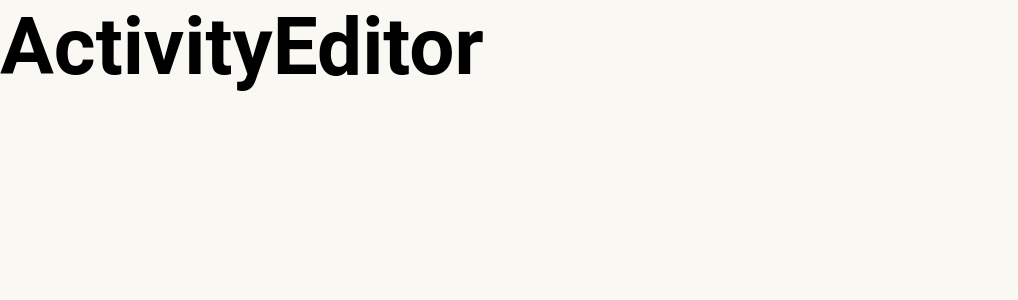
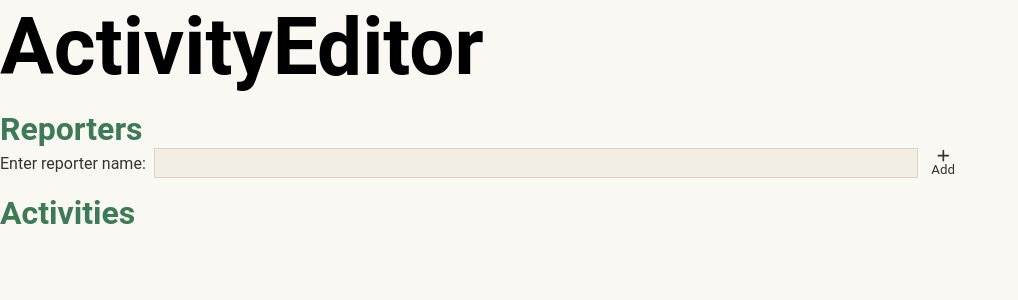
Before and after one commit to asuyer-wpi/cs-509-activity-editor, a Next.js app: page / in a window 1280 px wide. Shown: the top 300 px of the page, without its empty margins (0-1018 px from the left). Built offline with nearby package versions, Linux system fonts and the light colour scheme.

Commit message:
feat: created template for home page

```diff
--- a/package.json
+++ b/package.json
@@ -9,6 +9,11 @@
     "lint": "eslint"
   },
   "dependencies": {
+    "@fortawesome/fontawesome-svg-core": "^7.3.1",
+    "@fortawesome/free-brands-svg-icons": "^7.3.1",
+    "@fortawesome/free-regular-svg-icons": "^7.3.1",
+    "@fortawesome/free-solid-svg-icons": "^7.3.1",
+    "@fortawesome/react-fontawesome": "^3.5.0",
     "next": "16.3.5",
     "react": "19.2.8",
     "react-dom": "19.2.8"
--- a/src/app/globals.css
+++ b/src/app/globals.css
@@ -3,22 +3,6 @@
   margin: 0;
   padding: 0;
   font-family: Roboto;
-
-  /* Text colors */
-  --green-text: #3d7a56;
-  --normal-text: #37322c;
-
-  /* Input field colors */
-  --input-background: #F3EEE4;
-  --input-border: #DDD4C1;
-
-  /* Event card colors */
-  --activity-card-background: #F3EEE4;
-  --activity-card-border: #DDD4C1;
-  --activity-card-background-hover: #E7F0EA;
-  --activity-card-border-hover: #3D7A56;
-
-  --activity-card-drop-area-border: #a9805c;
 }
 
 body {
--- a/src/app/page.module.css
+++ b/src/app/page.module.css
@@ -1,5 +1,96 @@
+:root {
+  /* Text colors */
+  --green-text: #3d7a56;
+  --normal-text: #37322c;
+
+  /* Input field colors */
+  --input-background: #F3EEE4;
+  --input-border: #DDD4C1;
+
+  /* Event card colors */
+  --activity-card-background: #F3EEE4;
+  --activity-card-border: #DDD4C1;
+  --activity-card-background-hover: #E7F0EA;
+  --activity-card-border-hover: #3D7A56;
+
+  --activity-card-drop-area-border: #a9805c;
+}
+
 /* Header */
 .pageTitle {
   font-size: 5rem;
   font-style: bold;
 }
+
+/* General section sytling */
+
+.sectionTitle {
+  color: var(--green-text);
+  font-family: Roboto;
+  font-size: 2rem;
+  font-style: normal;
+  line-height: normal;
+  margin-top: 1rem;
+}
+
+.listHeading {
+  margin-top: 1rem;
+}
+
+
+/* General styling for a button with an icon in it */
+.iconButton {
+  display: inline-flex;
+  flex-direction: column;
+  align-items: center;
+  background: none;
+  border: none;
+}
+
+
+.nameAndAdd {
+  width: 100%;
+  display: inline-flex;
+  align-items: center;
+  gap: 0.5rem;
+}
+
+.addButton {
+  font-style: bold;
+  font-weight: 400;
+  color: var(--normal-text);
+  margin: 1px;
+  padding: 0 0.25rem 0 0.25rem;
+}
+
+.addButton:hover {
+  border-radius: 10px;
+  border: 1px solid var(--activity-card-border-hover);
+  margin: 0px;
+}
+
+
+
+/* Reporter input field */
+
+.reporterInput {
+  width: 75%;
+}
+
+.nameLabel {
+  color: var(--normal-text);
+  font-size: 16px;
+  font-style: normal;
+  font-weight: 400;
+  line-height: normal;
+}
+
+.activity-input__name-input,
+.activity-input__description-input,
+.nameInput {
+  border: 1px solid var(--input-border);
+  background: var(--input-background);
+  /* width: 450px; */
+  height: 30px;
+  flex-grow: 1;
+}
--- a/src/app/page.tsx
+++ b/src/app/page.tsx
@@ -1,11 +1,45 @@
-import styles from "./page.module.css";
+"use client"
+import styles from "./page.module.css"
+import { FontAwesomeIcon } from '@fortawesome/react-fontawesome'
+import { faPlus } from '@fortawesome/free-solid-svg-icons'
 
-export default function Home() {
+export default function Page() {
   return (
     <main>
       <header>
         <h1 className={styles.pageTitle}>ActivityEditor</h1>
       </header>
+
+      <section id="reporters">
+        <h2 className={styles.sectionTitle}>Reporters</h2>
+        <ReporterInput />
+      </section>
+
+      <section id="activities">
+        <h2 className={styles.sectionTitle}>Activities</h2>
+      </section>
     </main>
-  );
+  )
 }
+
+
+function ReporterInput() {
+  function handleAddReporter() {
+    // TODO
+  }
+
+  return (
+    <span className={`${styles.nameAndAdd} ${styles.reporterInput}`}>
+      <label className={styles.nameLabel} htmlFor="reporter-name">
+        Enter reporter name:</label>
+      <input className={styles.nameInput} id="reporter-name" type="text" />
+      <button
+        className={`${styles.iconButton} ${styles.addButton}`}
+        onClick={handleAddReporter} >
+        <FontAwesomeIcon icon={faPlus} />
+        Add
+      </button>
+    </span>
+
+  )
+}
```
Also changed, not shown: 1 other file (tests, documents, lock files or other folders).
